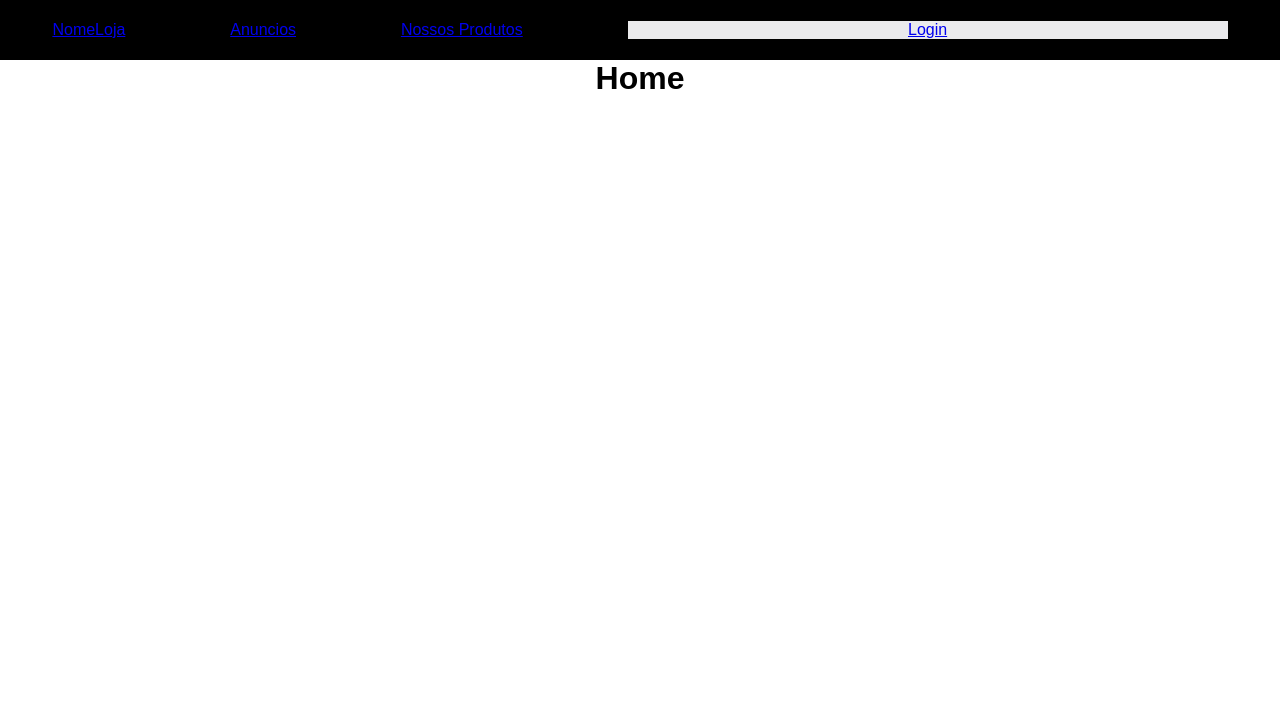
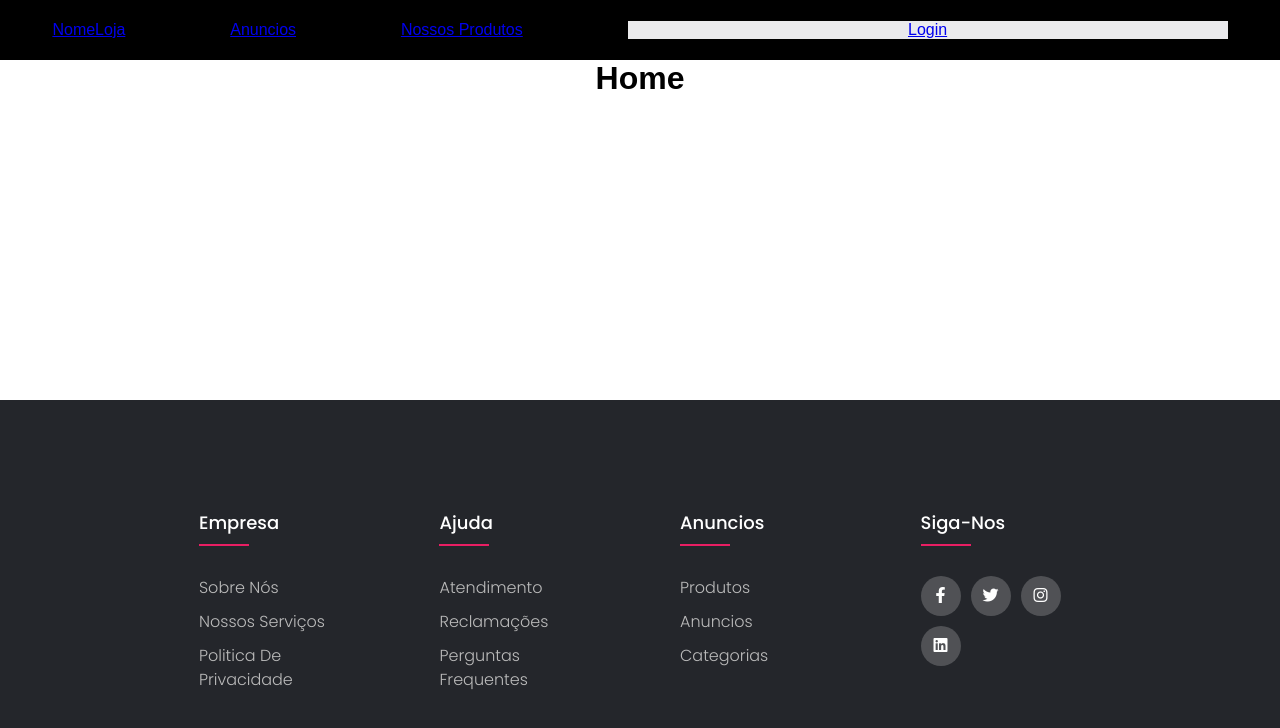
Before and after one commit to brunorcsantos/lojavirtual, a React (Create React App) app: page / in a window 1280 px wide. Shown: the top 728 px of the page. Built offline with nearby package versions, Linux system fonts and the light colour scheme.

Commit message:
Inserção de footer

```diff
--- a/public/index.html
+++ b/public/index.html
@@ -3,6 +3,7 @@
   <head>
     <meta charset="utf-8" />
     <link rel="icon" href="%PUBLIC_URL%/favicon.ico" />
+    <link rel="stylesheet" type="text/css" href="https://cdnjs.cloudflare.com/ajax/libs/font-awesome/6.1.1/css/all.min.css"/>
     <meta name="viewport" content="width=device-width, initial-scale=1" />
     <meta name="theme-color" content="#000000" />
     <meta
--- /dev/null
+++ b/src/components/Footer/footer.css
@@ -0,0 +1,110 @@
+@import url('https://fonts.googleapis.com/css2?family=Poppins:ital,wght@0,300;0,500;0,600;0,700;1,400&display=swap');
+
+footer{
+    line-height: 1.5;
+    font-family: 'Poppins', sans-serif;
+    display: flex;
+    width: 100%;
+    height: 50%;
+    position: absolute;
+    bottom: 0;
+}
+
+.container{
+    max-width: 1170px;
+    margin: auto;
+}
+
+.row{
+    display: flex;
+    flex-wrap: wrap;
+
+}
+
+ul{
+    list-style: none;
+}
+
+.footer{
+    background-color: #24262b;
+    padding: 70px 0;
+}
+
+.footer-col{
+    width: 25%;
+    padding: 0 40px;
+}
+
+.footer-col h4{
+    font-size: 18px;
+    color: #ffffff;
+    text-transform: capitalize;
+    margin-bottom: 40px;
+    font-weight: 500;
+    position: relative;
+
+}
+
+.footer-col h4::before{
+    content: '';
+    position:absolute;
+    left: 0;
+    bottom: -10px;
+    background-color: #e91e63;
+    height: 2px;
+    box-sizing: border-box;
+    width: 50px;
+}
+
+.footer-col ul li:not(:last-child){
+    margin-bottom: 10px;
+}
+
+.footer-col ul li a{
+    font-size: 16px;
+    text-transform: capitalize;
+    color: #ffffff;
+    text-decoration: none;
+    font-weight: 300;
+    color: #bbbbbb;
+    display: block;
+    transition: all 0.3s ease;
+}
+
+.footer-col ul li a:hover{
+    color: #ffffff;
+    padding-left: 5px;
+}
+
+.footer-col .social-links a{
+    color: #FFFFFF;
+    display: inline-block;
+    height: 40px;
+    width: 40px;
+    background-color: rgba(255,255,255,0.2);
+    margin-right: 10px;
+    margin: 0 10px 10px 0;
+    text-align: center;
+    line-height: 40px;
+    border-radius: 50%;
+    transition: all 0.5s ease;
+}
+
+.footer-col .social-links a:hover{
+    color: #24262b;
+    background-color: #ffffff;
+}
+
+@media(max-width: 767px){
+    .footer-col{
+        width: 25%;
+        padding:0 15px;
+        margin-bottom: 30px;
+    }
+}
+
+@media(max-width: 574px){
+    .footer-col{
+        width: 100%;
+    }
+}
--- /dev/null
+++ b/src/components/Footer/footer.js
@@ -0,0 +1,50 @@
+import { Link } from 'react-router-dom';
+import './footer.css'
+
+function Footer(){
+    return(
+        <footer className="footer">
+            <div className="container">
+                <div className="row">
+                    <div className="footer-col">
+                        <h4>Empresa</h4>
+                        <ul>
+                            <li><Link to="*">Sobre Nós</Link></li>
+                            <li><Link to="*">Nossos Serviços</Link></li>
+                            <li><Link to="*">Politica de Privacidade</Link></li>
+                        </ul>
+                    </div>
+                    <div className="footer-col">
+                        <h4>Ajuda</h4>
+                        <ul>
+                            <li><Link to="*">Atendimento</Link></li>
+                            <li><Link to="*">Reclamações</Link></li>
+                            <li><Link to="*">Perguntas Frequentes</Link></li>
+                        </ul>
+                    </div>
+                    <div className="footer-col">
+                        <h4>Anuncios</h4>
+                        <ul>
+                            <li><Link to="/produtos">Produtos</Link></li>
+                            <li><Link to="/anuncios">Anuncios</Link></li>
+                            <li><Link to="/categoria">Categorias</Link></li>
+                        </ul>
+                    </div>
+                    <div className="footer-col">
+                        <h4>Siga-nos</h4>
+                        <div className="social-links">
+                           <div>
+                                <a href="https://pt-br.facebook.com/"><i class="fab fa-facebook-f"/></a>
+                                <a href="https://twitter.com/"><i class="fab fa-twitter"/></a>
+                                <a href="https://www.instagram.com/"><i class="fab fa-instagram"/></a>
+                                <a href="https://br.linkedin.com/"><i class="fab fa-linkedin"/></a>
+                            </div>
+                        </div>
+                    </div>
+                </div>
+            </div>
+        </footer>
+    )
+}
+
+export default Footer;
--- a/src/routes.js
+++ b/src/routes.js
@@ -9,6 +9,7 @@ import Produto from './pages/Produto';
 import Erro from './pages/Erro';
 import Header from './components/Header';
 import Cadastro from './pages/Cadastro';
+import Footer from './components/Footer/footer';
 
 
 
@@ -32,6 +33,7 @@ function RoutesApp(){
 
                 <Route path='*' element={<Erro/>} />
             </Routes>
+            <Footer/>
         </BrowserRouter>
     )
 }
```
